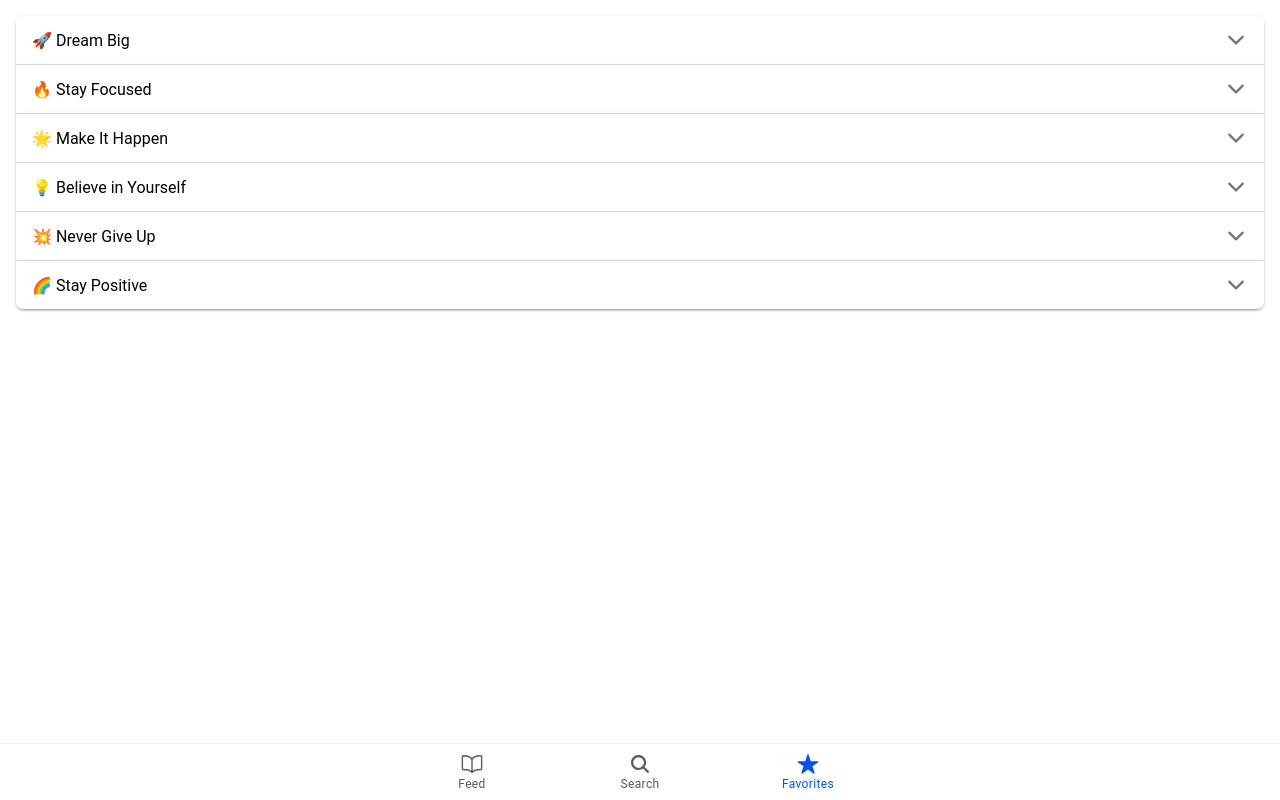
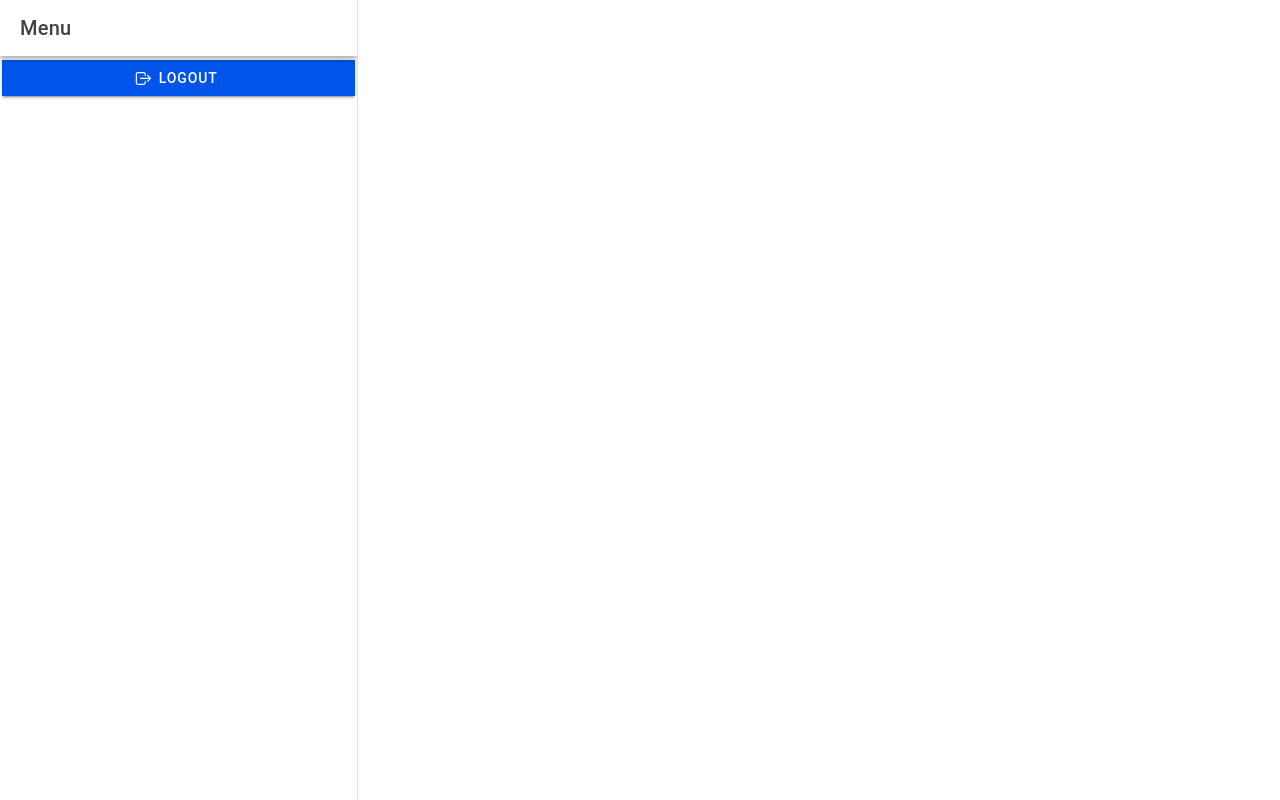
Before and after one commit to Jenecyl082003/it35-lab, a React (Vite) app: page /it35-lab/app/home/favorites in a window 1280 px wide. Built offline with nearby package versions, Linux system fonts and the light colour scheme.

Commit message:
added files

```diff
--- a/src/pages/Home-tabs/Favorites.tsx
+++ b/src/pages/Home-tabs/Favorites.tsx
@@ -1,4 +1,3 @@
-import React from 'react';
 import {
   IonAccordion,
   IonAccordionGroup,
@@ -6,66 +5,60 @@ import {
   IonLabel,
   AccordionGroupCustomEvent
 } from '@ionic/react';
+import React from 'react';
 
 function Favorites() {
-  const quotes = [
-    {
-      value: 'first',
-      icon: '🚀',
-      title: 'Dream Big',
-      quote: '“The future belongs to those who believe in the beauty of their dreams.”',
-      author: 'Eleanor Roosevelt'
-    },
-    {
-      value: 'second',
-      icon: '🔥',
-      title: 'Stay Focused',
-      quote: '“Don’t watch the clock; do what it does. Keep going.”',
-      author: 'Sam Levenson'
-    },
-    {
-      value: 'third',
-      icon: '🌟',
-      title: 'Make It Happen',
-      quote: '“Success doesn’t just find you. You have to go out and get it.”',
-      author: 'Unknown'
-    },
-    {
-      value: 'fourth',
-      icon: '💡',
-      title: 'Believe in Yourself',
-      quote: '“Believe you can and you\'re halfway there.”',
-      author: 'Theodore Roosevelt'
-    },
-    {
-      value: 'fifth',
-      icon: '💥',
-      title: 'Never Give Up',
-      quote: '“Our greatest glory is not in never falling, but in rising every time we fall.”',
-      author: 'Confucius'
-    },
-    {
-      value: 'sixth',
-      icon: '🌈',
-      title: 'Stay Positive',
-      quote: '“Keep your face always toward the sunshine—and shadows will fall behind you.”',
-      author: 'Walt Whitman'
-    }
-  ];
+  const values = ['first', 'second', 'third', 'fourth', 'fifth', 'sixth'];
 
-  const handleAccordionChange = (event: AccordionGroupCustomEvent) => {
-    const newValue = event.detail.value;
-    const collapsed = quotes.map(q => q.value).filter(v => v !== newValue);
+  const accordionGroupChange = (event: AccordionGroupCustomEvent) => {
+    const collapsedItems = values.filter((value) => value !== event.detail.value);
+    const selectedValue = event.detail.value;
+
     console.log(
-      `Expanded: ${newValue ?? 'None'} | Collapsed: ${collapsed.join(', ')}`
+      `Expanded: ${selectedValue === undefined ? 'None' : selectedValue} | Collapsed: ${collapsedItems.join(', ')}`
     );
   };
 
   return (
     <>
       <style>{`
+        .favorites-wrapper {
+          max-width: 600px;
+          margin: 0 auto;
+          padding: 1rem;
+        }
+
+        ion-accordion[aria-expanded="true"] ion-item {
+          background: #e0f2fe;
+          transition: background-color 0.3s ease;
+        }
+
+        ion-item {
+          --padding-start: 16px;
+          --inner-padding-end: 16px;
+          border-radius: 12px;
+          transition: background 0.2s ease;
+        }
+
+        ion-item:hover {
+          background: #f1f5f9;
+        }
+
         .quote-content {
           animation: fadeIn 0.3s ease-in-out;
+        }
+
+        blockquote {
+          margin: 0;
+          font-style: italic;
+          color: #334155;
+        }
+
+        blockquote span {
+          display: block;
+          margin-top: 0.5rem;
+          font-weight: bold;
+          color: #1e293b;
         }
 
         @keyframes fadeIn {
@@ -78,44 +71,83 @@ function Favorites() {
             transform: translateY(0);
           }
         }
-
-        ion-accordion[aria-expanded="true"] ion-item {
-          background-color: #d0ebff;
-          transition: background-color 0.3s ease;
-        }
-
-        ion-item {
-          --padding-start: 16px;
-          --inner-padding-end: 16px;
-        }
-
-        blockquote {
-          margin: 0;
-          font-style: italic;
-        }
-
-        blockquote span {
-          display: block;
-          margin-top: 0.5rem;
-          font-weight: bold;
-        }
       `}</style>
 
-      <IonAccordionGroup expand="inset" onIonChange={handleAccordionChange}>
-        {quotes.map(({ value, icon, title, quote, author }) => (
-          <IonAccordion key={value} value={value}>
-            <IonItem slot="header">
-              <IonLabel>{`${icon} ${title}`}</IonLabel>
+      <div className="favorites-wrapper">
+        <IonAccordionGroup onIonChange={accordionGroupChange} expand="inset">
+          <IonAccordion value="first">
+            <IonItem slot="header" color="light">
+              <IonLabel>🚀 Dream Big</IonLabel>
             </IonItem>
-            <div className="quote-content ion-padding" slot="content">
+            <div className="ion-padding quote-content" slot="content">
               <blockquote>
-                {quote}<br />
-                <span>– {author}</span>
+                “The future belongs to those who believe in the beauty of their dreams.”<br />
+                <span>– Eleanor Roosevelt</span>
               </blockquote>
             </div>
           </IonAccordion>
-        ))}
-      </IonAccordionGroup>
+
+          <IonAccordion value="second">
+            <IonItem slot="header" color="light">
+              <IonLabel>🔥 Stay Focused</IonLabel>
+            </IonItem>
+            <div className="ion-padding quote-content" slot="content">
+              <blockquote>
+                “Don’t watch the clock; do what it does. Keep going.”<br />
+                <span>– Sam Levenson</span>
+              </blockquote>
+            </div>
+          </IonAccordion>
+
+          <IonAccordion value="third">
+            <IonItem slot="header" color="light">
+              <IonLabel>🌟 Make It Happen</IonLabel>
+            </IonItem>
+            <div className="ion-padding quote-content" slot="content">
+              <blockquote>
+                “Success doesn’t just find you. You have to go out and get it.”<br />
+                <span>– Unknown</span>
+              </blockquote>
+            </div>
+          </IonAccordion>
+
+          <IonAccordion value="fourth">
+            <IonItem slot="header" color="light">
+              <IonLabel>💡 Believe in Yourself</IonLabel>
+            </IonItem>
+            <div className="ion-padding quote-content" slot="content">
+              <blockquote>
+                “Believe you can and you're halfway there.”<br />
+                <span>– Theodore Roosevelt</span>
+              </blockquote>
+            </div>
+          </IonAccordion>
+
+          <IonAccordion value="fifth">
+            <IonItem slot="header" color="light">
+              <IonLabel>💥 Never Give Up</IonLabel>
+            </IonItem>
+            <div className="ion-padding quote-content" slot="content">
+              <blockquote>
+                “Our greatest glory is not in never falling, but in rising every time we fall.”<br />
+                <span>– Confucius</span>
+              </blockquote>
+            </div>
+          </IonAccordion>
+
+          <IonAccordion value="sixth">
+            <IonItem slot="header" color="light">
+              <IonLabel>🌈 Stay Positive</IonLabel>
+            </IonItem>
+            <div className="ion-padding quote-content" slot="content">
+              <blockquote>
+                “Keep your face always toward the sunshine—and shadows will fall behind you.”<br />
+                <span>– Walt Whitman</span>
+              </blockquote>
+            </div>
+          </IonAccordion>
+        </IonAccordionGroup>
+      </div>
     </>
   );
 }
--- a/src/pages/Menu.tsx
+++ b/src/pages/Menu.tsx
@@ -1,59 +1,119 @@
 import {
+    IonAlert,
     IonButton,
     IonButtons,
       IonContent,
       IonHeader,
       IonIcon,
-    IonLabel,
+      IonItem,
+      IonMenu,
       IonMenuButton,
+      IonMenuToggle,
       IonPage,
       IonRouterOutlet,
-    IonTabBar,
-    IonTabButton,
-    IonTabs,
+      IonSplitPane,
       IonTitle,
-    IonToolbar
-    } from '@ionic/react';
-
-    import {IonReactRouter} from '@ionic/react-router';
-    import { bookOutline, search, star } from 'ionicons/icons';
-    import { Route, Redirect } from 'react-router';
-    import Favorites from './home-tabs/Favorites';
-    import Feed from './home-tabs/Feed';
-    import Search from './home-tabs/Search';
-
-    const Home: React.FC = () => {
-
-      const tabs =[
-        {name:'Feed', tab:'feed',url: '/it35-lab/app/home/feed', icon: bookOutline},
-        {name:'Search', tab:'search', url: '/it35-lab/app/home/search', icon: search},
-        {name:'Favorites',tab:'favorites', url: '/it35-lab/app/home/favorites', icon: star},
-        ]
+      IonToast,
+      IonToolbar,
+      useIonRouter
+  } from '@ionic/react'
+  import {homeOutline, logOutOutline, rocketOutline, settingsOutline} from 'ionicons/icons';
+import { Redirect, Route } from 'react-router';
+import Home from './Home';
+import About from './About';
+import Details from './Details';
+import { supabase } from '../utils/supabaseClient';
+import { useState } from 'react';
+import EditProfilePage from './EditProfilePage';
 
 
+  const Menu: React.FC = () => {
+    const navigation = useIonRouter();
+    const [showAlert, setShowAlert] = useState(false);
+    const [errorMessage, setErrorMessage] = useState('');
+    const [showToast, setShowToast] = useState(false);
+
+    const path = [
+        {name:'Home', url: '/it35-lab/app/home', icon: homeOutline},
+        {name:'About', url: '/it35-lab/app/about', icon: rocketOutline},
+        {name:'Profile', url: '/it35-lab/app/profile', icon: settingsOutline},
+    ]
+    const handleLogout = async () => {
+        const { error } = await supabase.auth.signOut();
+        if (!error) {
+            setShowToast(true);
+            setTimeout(() => {
+                navigation.push('/it35-lab', 'back', 'replace');
+            }, 300);
+        } else {
+            setErrorMessage(error.message);
+            setShowAlert(true);
+        }
+    };
+
     return (
-    <IonReactRouter>
-          <IonTabs>
-            <IonTabBar slot="bottom">
-              {tabs.map((item, index) => (
-                <IonTabButton key={index} tab={item.tab} href={item.url}>
-                  <IonIcon icon={item.icon} />
-                  <IonLabel>{item.name}</IonLabel>
-                </IonTabButton>
+        <IonPage>
+            <IonSplitPane contentId="main">
+                <IonMenu contentId="main">
+                    <IonHeader>
+                        <IonToolbar>
+                            <IonTitle>
+                                Menu
+                            </IonTitle>
+                        </IonToolbar>
+                    </IonHeader>
+                    <IonContent>
+                        {path.map((item,index) =>(
+                            <IonMenuToggle key={index}>
+                                <IonItem routerLink={item.url} routerDirection="forward">
+                                    <IonIcon icon={item.icon} slot="start"></IonIcon>
+                                    {item.name}
+                                </IonItem>
+                            </IonMenuToggle>
                         ))}
 
-            </IonTabBar>
-          <IonRouterOutlet>
-            <Route exact path="/it35-lab/app/home/feed" render={Feed} />
-            <Route exact path="/it35-lab/app/home/search" render={Search} />
-            <Route exact path="/it35-lab/app/home/favorites" render={Favorites} />
-            <Route exact path="/it35-lab/app/home">
-              <Redirect to="/it35-lab/app/home/feed" />
+                       {/* Logout Button */}
+                       <IonButton expand="full" onClick={handleLogout}>
+                            <IonIcon icon={logOutOutline} slot="start"></IonIcon>
+                            Logout
+                        </IonButton>
+
+                    </IonContent>
+                </IonMenu>
+
+                <IonRouterOutlet id="main">
+                    <Route exact path="/it35-lab/app/home" component={Home} />
+                    <Route exact path="/it35-lab/app/home/details" component={Details} />
+                    <Route exact path="/it35-lab/app/about" component={About} />
+                    <Route exact path="/it35-lab/app/profile" component={EditProfilePage} />
+
+                    <Route exact path="/it35-lab/app">
+                        <Redirect to="/it35-lab/app/home"/>
                     </Route>
                 </IonRouterOutlet>
-          </IonTabs>
-        </IonReactRouter>
+
+                {/* IonAlert for displaying login errors */}
+                <IonAlert
+                    isOpen={showAlert}
+                    onDidDismiss={() => setShowAlert(false)}
+                    header="Logout Failed"
+                    message={errorMessage}
+                    buttons={['OK']}
+                />
+
+                {/* IonToast for success message */}
+                <IonToast
+                    isOpen={showToast}
+                    onDidDismiss={() => setShowToast(false)}
+                    message="Logout Successful"
+                    duration={1500}
+                    position="top"
+                    color="primary"
+                />
+
+            </IonSplitPane>
+        </IonPage>
     );
   };
 
-  export default Home;
+  export default Menu;
```
Also changed, not shown: src/pages/Home-tabs/Search.tsx (+26 -20 lines), src/pages/Home.tsx (+1 -6 lines), src/App.tsx (line endings or trailing spaces), src/pages/Register.tsx (line endings or trailing spaces). Lines whose indentation alone changed are shown as unchanged.
